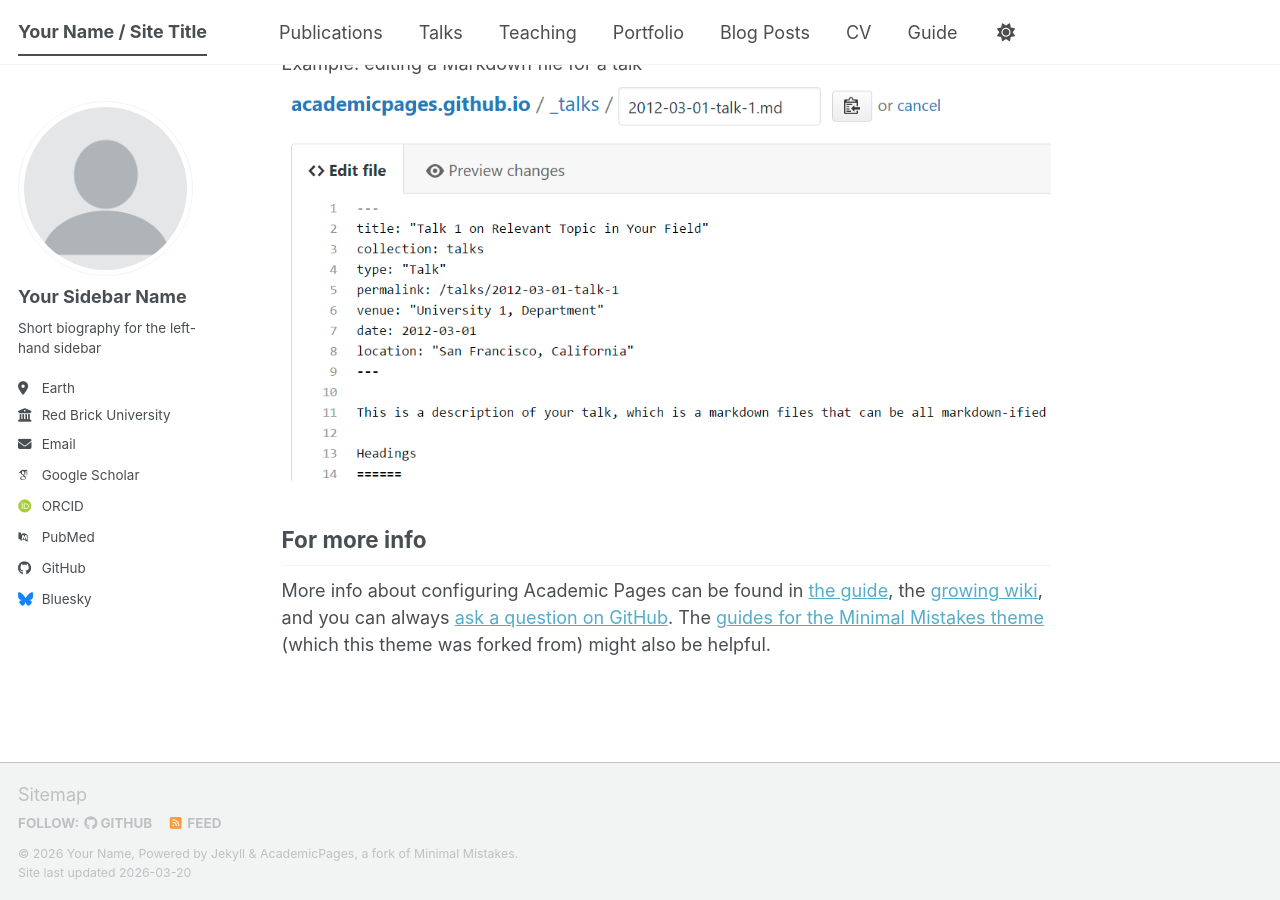
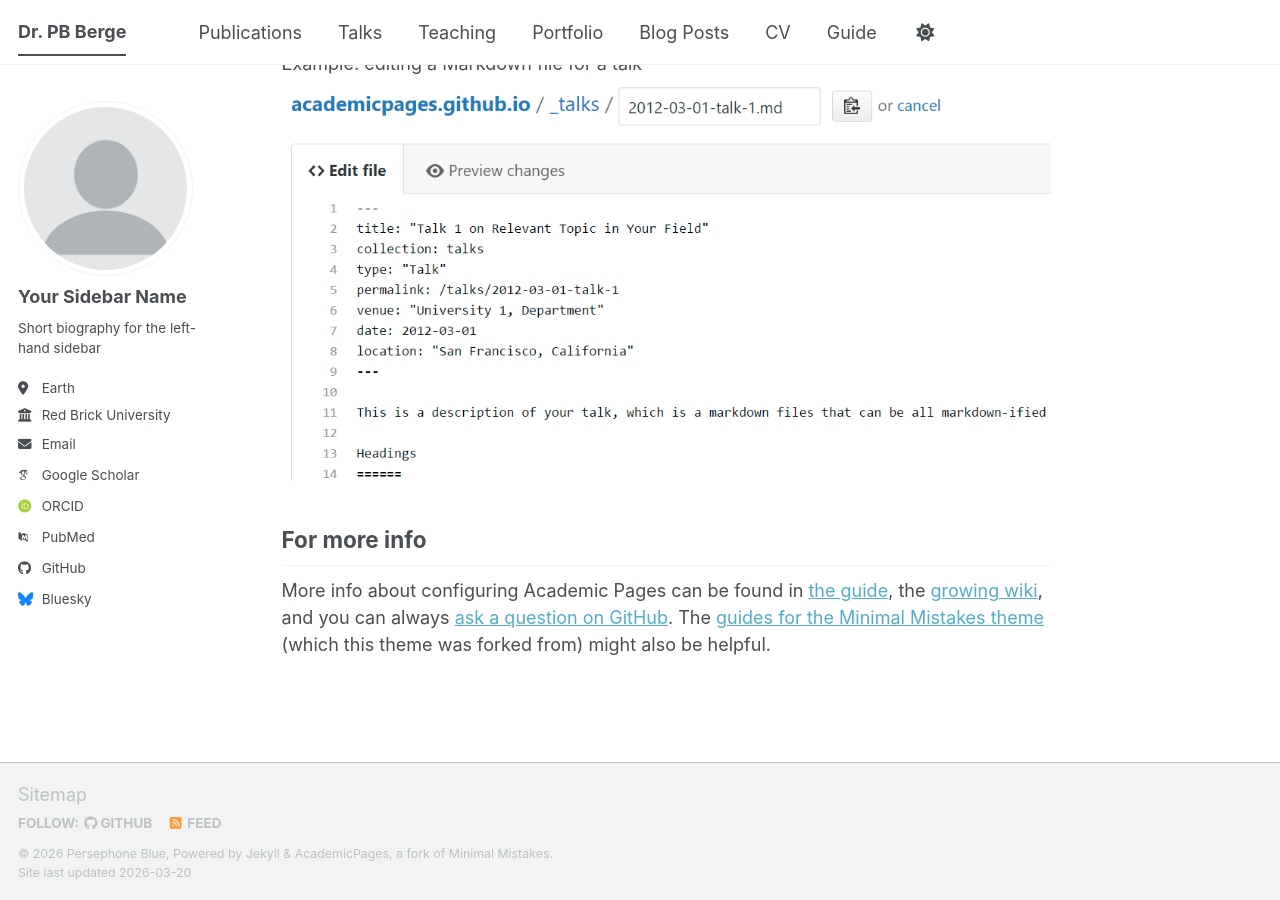
Before and after one commit to pb-berge/about, a Jekyll site: the page built from _pages/about.md, in a window 1280 px wide and 900 px high, scrolled down 2720 px. Built offline with Jekyll 4.4.1, drawn with Linux system fonts in a browser that asks for light colours; some web fonts are replaced; a script bundle is joined from its source files by our own code; library files that are not in the unit come from our copies.

Commit message:
Update _config.yml

```diff
--- a/_config.yml
+++ b/_config.yml
@@ -9,10 +9,10 @@
 # Basic Site Settings
 locale                   : "en-US"
 site_theme               : "default" # The available themes options are "default", "air", "sunrise", "mint", "dirt" and "contrast"
-title                    : "Your Name / Site Title"
+title                    : "Dr. PB Berge"
 title_separator          : "-"
-name                     : &name "Your Name"
-description              : &description "Your Name's academic portfolio"   # Update this with a general description of your site, this is the default if not overridden by a page
+name                     : &name "Persephone Blue"
+description              : &description "Dr. Blue's academic portfolio"   # Update this with a general description of your site, this is the default if not overridden by a page
 url                      : https://academicpages.github.io # The base hostname & protocol for your site e.g. "https://[your GitHub username].github.io",
                                                            # or if you already have some other page hosted on Github then use "https://[your GitHub username].github.io/[Your Repo Name]"
 baseurl                  : "" # the subpath of your site, e.g. "/blog"
```
